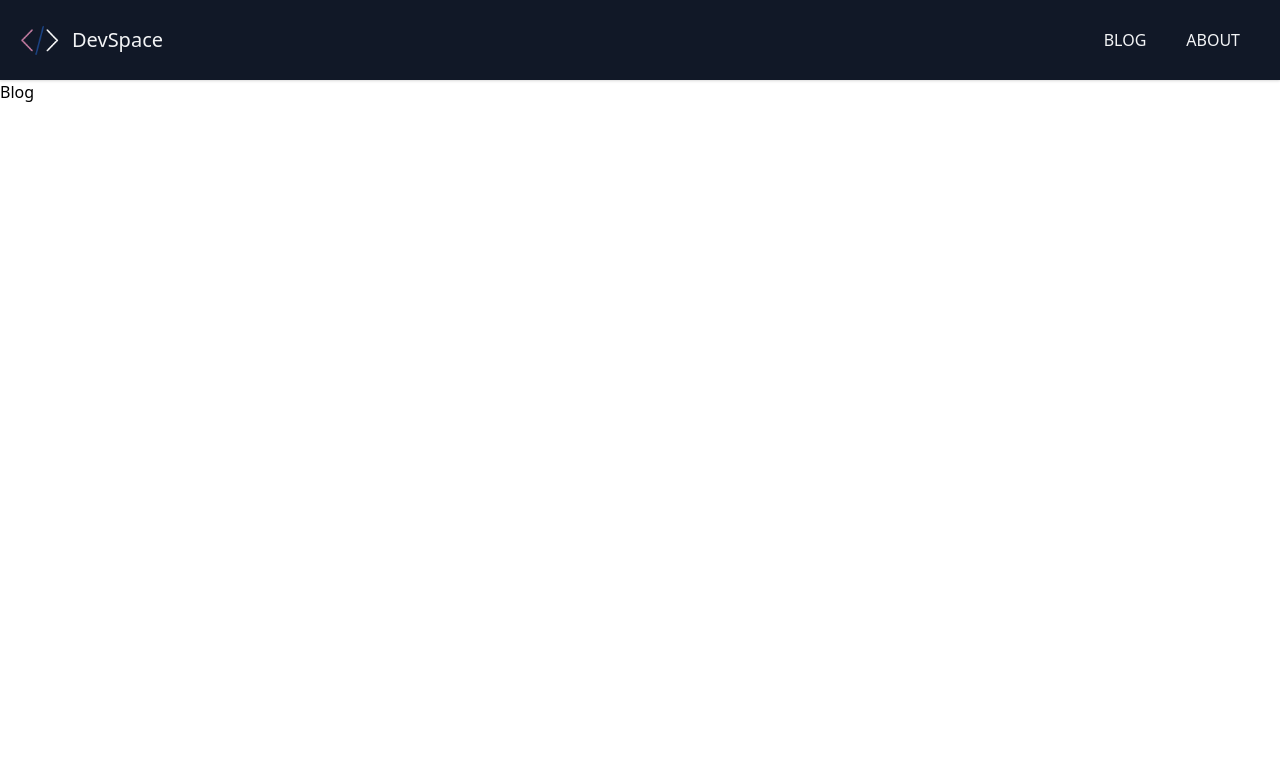
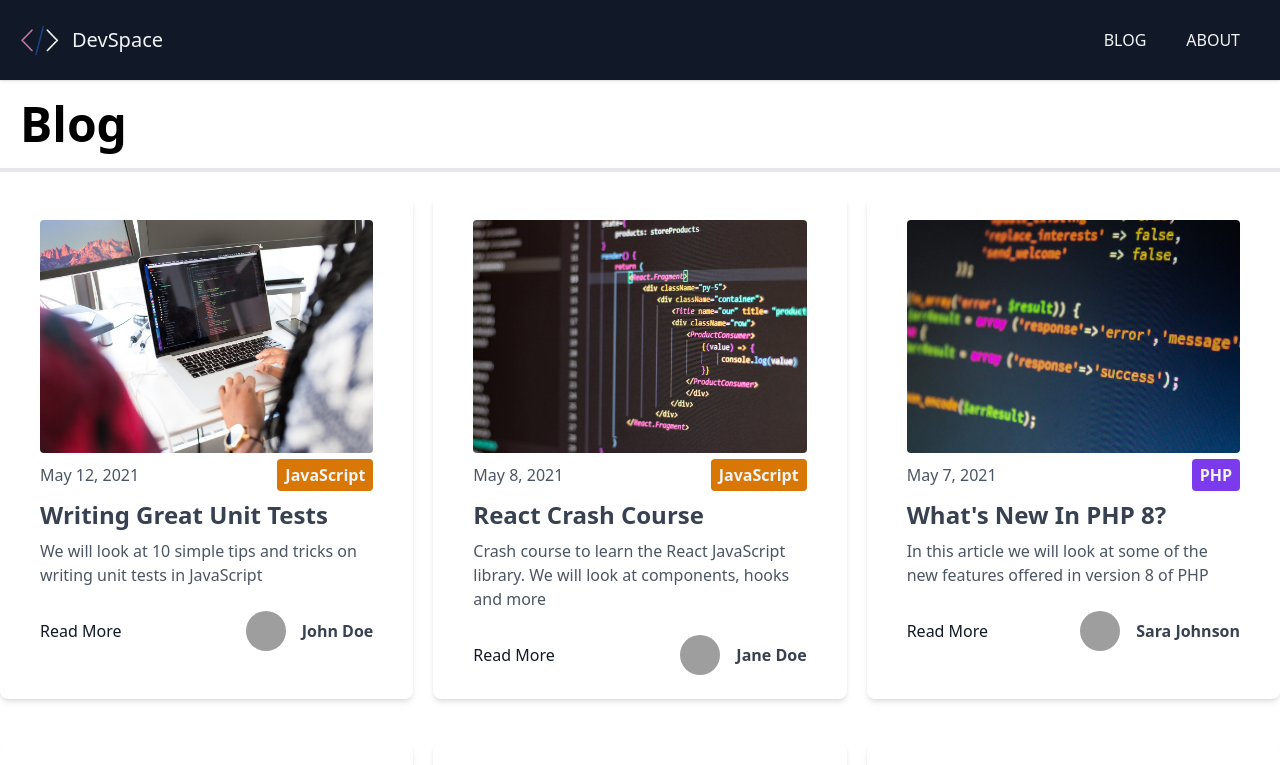
Before and after one commit to MasterSancho/Next-3_Tailwind-1, a Next.js app in the folder devspace-blog/: page /blog in a window 1280 px wide. Shown: the top 765 px of the page. Built offline with nearby package versions, Linux system fonts and the light colour scheme; grey boxes are pictures that could not be loaded.

Commit message:
008-> Category Label Component

```diff
--- /dev/null
+++ b/devspace-blog/components/CategoryLabel.js
@@ -0,0 +1,18 @@
+import Link from 'next/link';
+
+export default function CategoryLabel({ children }) {
+ const colorKey = {
+  JavaScript: 'yellow',
+  CSS: 'blue',
+  Python: 'green',
+  PHP: 'purple',
+  Ruby: 'red',
+ };
+
+ return (
+  <div
+   className={`px-2 py-1 bg-${colorKey[children]}-600 text-gray-100 font-bold rounded`}>
+   <Link href={`/blog/category?${children.toLowerCase()}`}>{children}</Link>
+  </div>
+ );
+}
--- a/devspace-blog/components/Post.js
+++ b/devspace-blog/components/Post.js
@@ -1,5 +1,6 @@
 import Link from 'next/link';
 import Image from 'next/image';
+import CategoryLabel from './CategoryLabel';
 
 export default function Post({ post }) {
  return (
@@ -14,7 +15,7 @@
 
    <div className='flex justify-between items-center'>
     <span className='font-light text-gray-600'>{post.frontmatter.date}</span>
-    <div>{post.frontmatter.category}</div>
+    <CategoryLabel>{post.frontmatter.category}</CategoryLabel>
    </div>
 
    <div className='mt-2'>
--- a/devspace-blog/pages/blog/index.js
+++ b/devspace-blog/pages/blog/index.js
@@ -1,9 +1,48 @@
+import fs from 'fs';
+import path from 'path';
+import Link from 'next/link';
+import matter from 'gray-matter';
 import Layout from '../../components/Layout';
+import Post from '../../components/Post';
+import { sortByDate } from '../../utils';
 
-export default function BlogPage() {
+export default function BlogPage({ posts }) {
+ console.log(posts);
  return (
   <Layout>
-   <h1>Blog</h1>
+   <h1 className='text-5xl border-b-4 p-5 font-bold'>Blog</h1>
+
+   <div className='grid md:grid-cols-2 lg:grid-cols-3 gap-5'>
+    {posts.map((post, index) => (
+     <Post key={index} post={post} />
+    ))}
+   </div>
   </Layout>
  );
 }
+
+export async function getStaticProps() {
+ const files = fs.readdirSync(path.join('posts'));
+
+ const posts = files.map((filename) => {
+  const slug = filename.replace('.md', '');
+
+  const markdownWithMeta = fs.readFileSync(
+   path.join('posts', filename),
+   'utf-8'
+  );
+
+  const { data: frontmatter } = matter(markdownWithMeta);
+
+  return {
+   slug,
+   frontmatter,
+  };
+ });
+
+ return {
+  props: {
+   posts: posts.sort(sortByDate),
+  },
+ };
+}
```
